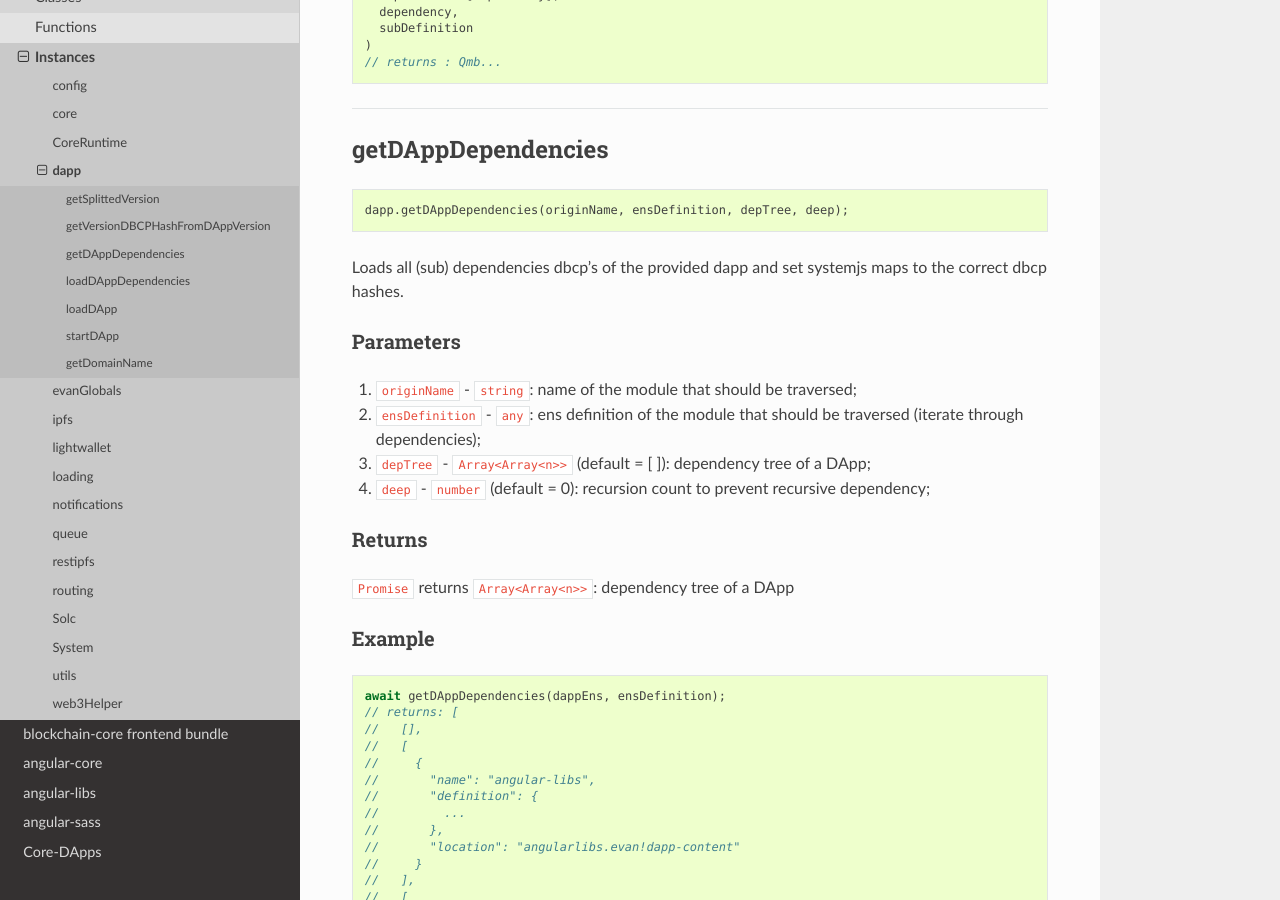
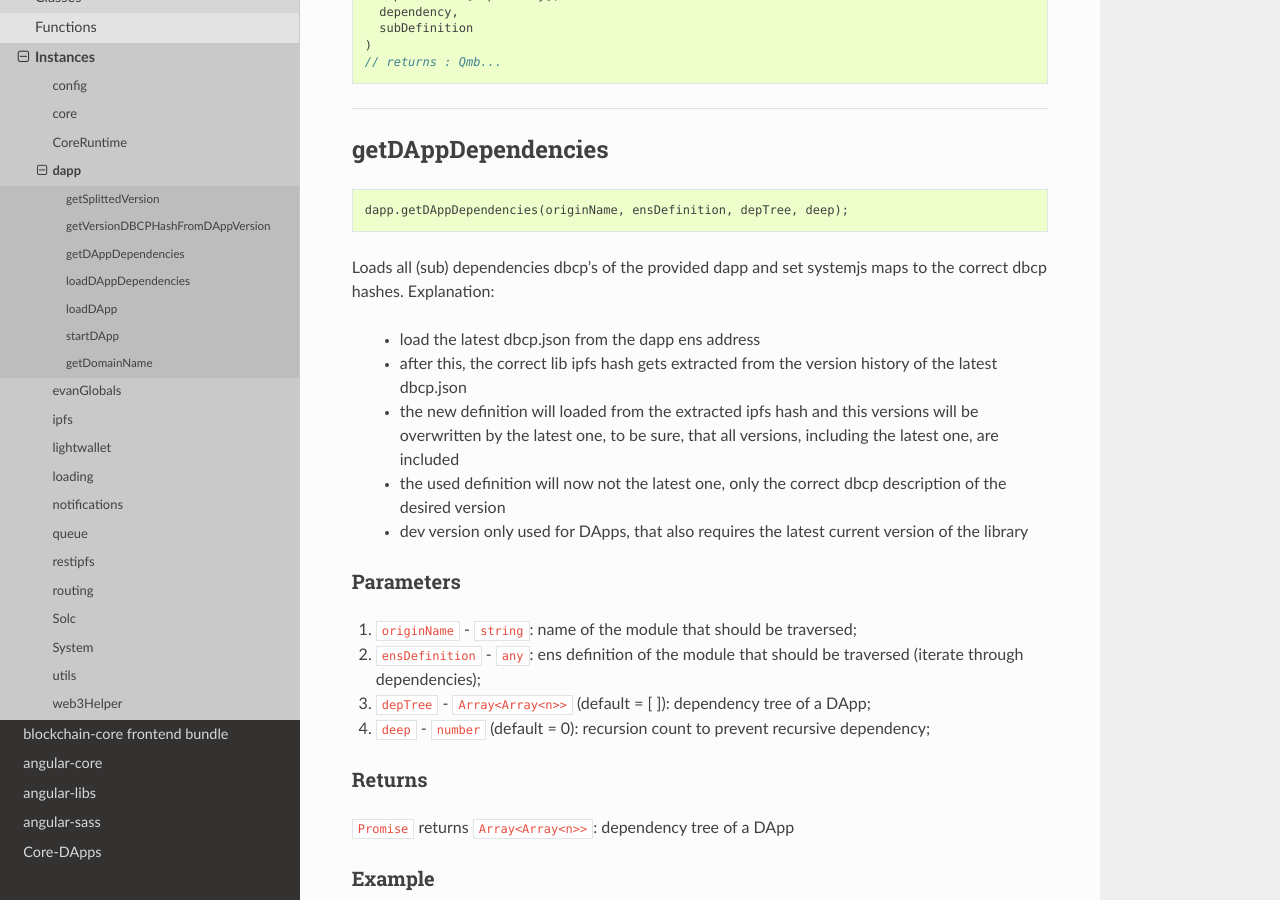
Before and after one commit to evannetwork/ui-docs, a Sphinx documentation site: the page built from docs/dapp-browser/dapp.rst, in a window 1280 px wide and 900 px high, scrolled down 1402 px. Built offline with Sphinx 7.4.7 and the Read the Docs theme 2.0.0, drawn with Linux system fonts in a browser that asks for light colours.

Commit message:
update comments for ui-dapp-browser getDAppDependencies

```diff
--- a/docs/dapp-browser/dapp.rst
+++ b/docs/dapp-browser/dapp.rst
@@ -102,7 +102,18 @@ getDAppDependencies
 
   dapp.getDAppDependencies(originName, ensDefinition, depTree, deep);
 
-Loads all (sub) dependencies dbcp's of the provided dapp and set systemjs maps to the correct dbcp hashes.
+Loads all (sub) dependencies dbcp's of the provided dapp and set systemjs
+maps to the correct dbcp hashes. Explanation:
+
+  - load the latest dbcp.json from the dapp ens address
+  - after this, the correct lib ipfs hash gets extracted from the version history of the latest
+    dbcp.json
+  - the new definition will loaded from the extracted ipfs hash and this versions will be
+    overwritten by the latest one, to be sure, that all versions, including the latest one, are
+    included
+  - the used definition will now not the latest one, only the correct dbcp description of the
+    desired version
+  - dev version only used for DApps, that also requires the latest current version of the library
 
 ----------
 Parameters
```
